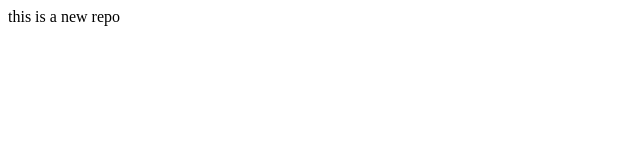
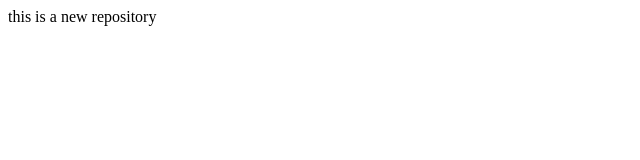
Before and after one commit to Gursimran818/localrepo, a plain HTML site: page index.html in a window 1280 px wide. Shown: the full height of the page, 0-640 px from the left. Drawn offline with Linux system fonts and the light colour scheme.

Commit message:
Add Initial Files

```diff
--- a/index.html
+++ b/index.html
@@ -1 +1 @@
-<p>this is a new repo</p>
+<p>this is a new repository</p>
```
